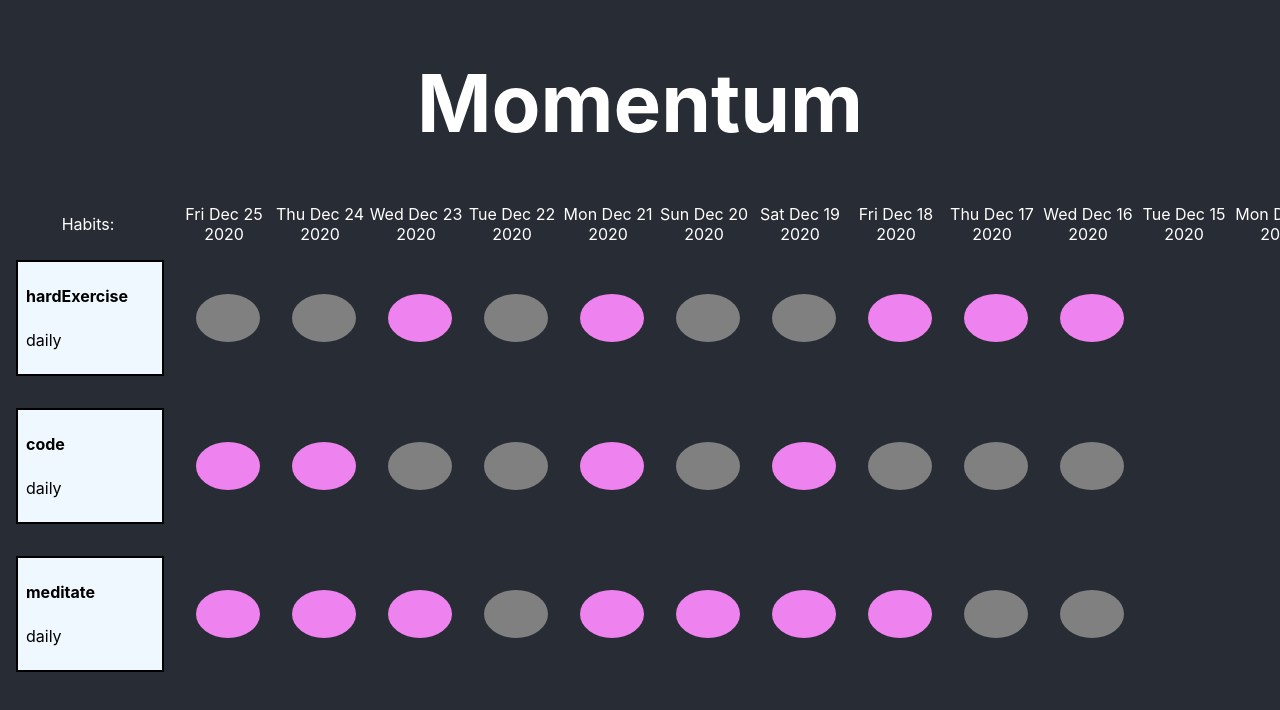
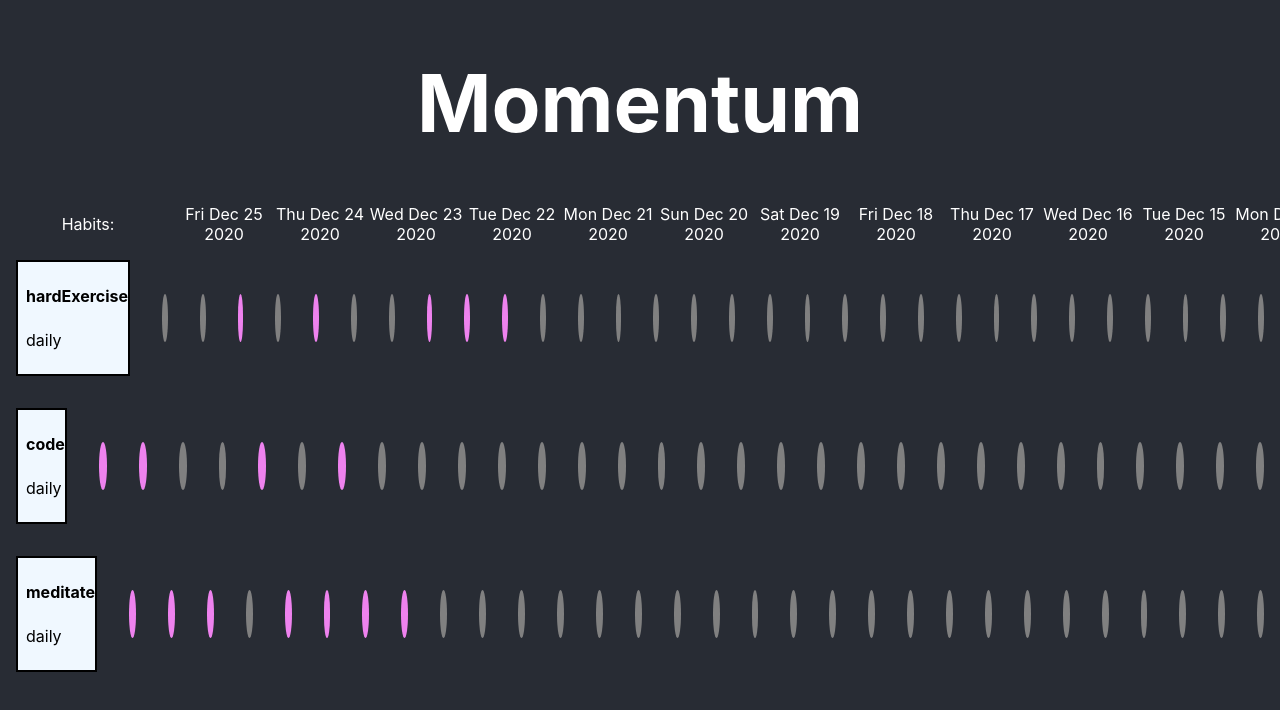
Before and after one commit to methoil/momentum, a React (Create React App) app: page / in a window 1280 px wide. Shown: the top 710 px of the page. Built offline with nearby package versions, Linux system fonts and the light colour scheme.

Commit message:
feat - links appearing for older dates

```diff
--- a/src/app/App.tsx
+++ b/src/app/App.tsx
@@ -21,11 +21,16 @@
   }, []);
 
   const habitMeta = useSelector((state: IState) => state.habitHistory);
+  const dateLabels = generateDisplayedDates(dates);
 
   // TODO: this will probably need to be an array to preserve the order
   Object.entries(habitMeta).map((meta) => {
     const chainComp = (
-      <HabitChain habitMeta={meta[1]} key={Math.random()}></HabitChain>
+      <HabitChain
+        habitMeta={meta[1]}
+        dateLabels={dateLabels}
+        key={Math.random()}
+      ></HabitChain>
     );
     timePeriods.push(chainComp);
   });
@@ -34,7 +39,7 @@
     <div className="App">
       <h1 className="App-header">Momentum</h1>
       <div className="chains-container">
-        <TitleBar dates={generateDisplayedDates(dates)}></TitleBar>
+        <TitleBar dates={dateLabels}></TitleBar>
         {timePeriods}
       </div>
     </div>
@@ -67,12 +72,10 @@
 function generateMockData(dates: Date[]) {
   const habitMeta: IHabitCollection = {};
   for (let habit of habits) {
-    const history = new Array(10)
-      .fill(null)
-      .map((entry, idx) => ({
-        date: dates[idx],
-        active: Math.random() * 2 > 1,
-      }));
+    const history = new Array(10).fill(null).map((entry, idx) => ({
+      date: dates[idx],
+      active: Math.random() * 2 > 1,
+    }));
 
     habitMeta[habit.name] = {
       history,
--- a/src/components/habit-chain.tsx
+++ b/src/components/habit-chain.tsx
@@ -1,34 +1,42 @@
-import React from 'react';
-import { useDispatch } from 'react-redux';
-import { v4 as uuid } from 'uuid';
+import React from "react";
+import { useDispatch } from "react-redux";
+import { v4 as uuid } from "uuid";
 
 // import "./habit-chain.scss";
-import Link from './link';
-import HabitCard from './habit-card';
-import { IHabitMeta, IHabitLink } from '../habits.model';
-import { toggleLinkAction } from '../redux/reducer';
+import Link from "./link";
+import HabitCard from "./habit-card";
+import { IHabitMeta, IHabitLink } from "../habits.model";
+import { toggleLinkAction } from "../redux/reducer";
 
 interface IProps {
+  dateLabels: string[];
   habitMeta: IHabitMeta;
 }
 
-export const HabitChain: React.FC<IProps> = ({ habitMeta }) => {
+export const HabitChain: React.FC<IProps> = ({ habitMeta, dateLabels }) => {
   const dispatch = useDispatch();
   const links = [];
   // for mock, started 10 days ago
   links.push(<HabitCard habitMeta={habitMeta} key={Math.random()}></HabitCard>);
 
+  for (let i = 0; i < dateLabels.length; i++) {
+    let day;
+    if (i < habitMeta.history.length) {
+      day = habitMeta.history[i]; // will need to match differently???
+    } else {
+      day = {
+        active: false,
+        date: new Date(dateLabels[i]),
+      };
+    }
 
-
-
-  for (let day of habitMeta.history) {
     const key = uuid();
     links.push(
       <Link
-        active={day.active}
+        active={day?.active || false}
         callback={onToggleLink(key, habitMeta.name, day)}
         key={key}
-      ></Link>,
+      ></Link>
     );
   }
 
@@ -38,7 +46,7 @@
     const payload = {
       ...linkData,
       active: !linkData.active,
-    }
+    };
     return () => dispatch(toggleLinkAction(id, name, payload));
   }
 };
```
